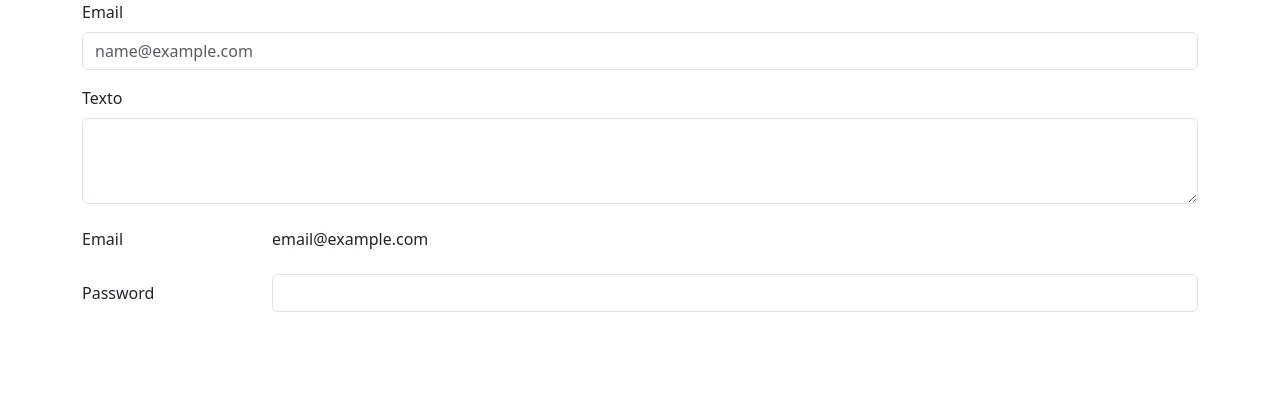
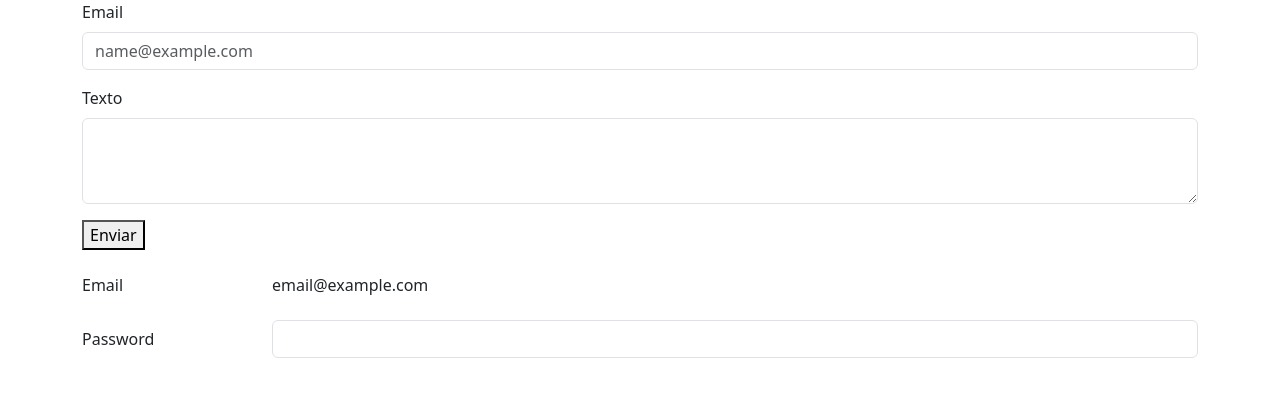
Before and after one commit to Vaalentinie/Vaalentinie.github.io, a plain HTML site: page formulario.html in a window 1280 px wide. Drawn offline with nearby package versions, Linux system fonts and the light colour scheme.

Commit message:
adicionar botão

```diff
--- a/formulario.html
+++ b/formulario.html
@@ -4,7 +4,7 @@
 <head>
     <meta charset="UTF-8">
     <meta name="viewport" content="width=device-width, initial-scale=1.0">
-    <title>Botões</title>
+    <title>Formulario</title>
     <link href="https://cdn.jsdelivr.net/npm/bootstrap@5.3.8/dist/css/bootstrap.min.css" rel="stylesheet"
         integrity="sha384-sRIl4kxILFvY47J16cr9ZwB07vP4J8+LH7qKQnuqkuIAvNWLzeN8tE5YBujZqJLB" crossorigin="anonymous">
 
@@ -24,6 +24,7 @@
                 <label for="exampleFormControlTextarea1" class="form-label">Texto</label>
                 <textarea class="form-control" id="exampleFormControlTextarea1" rows="3"></textarea>
             </div>
+            <button class="btn-primary">Enviar</button>
         </form>
 
         <div class="mb-3 row">
```
